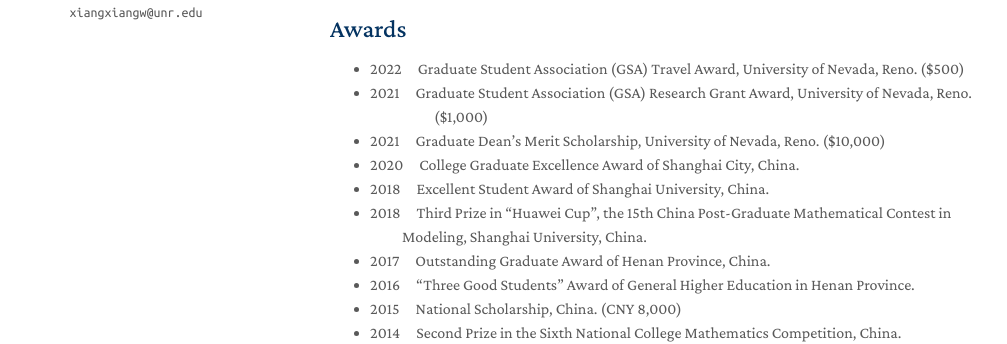
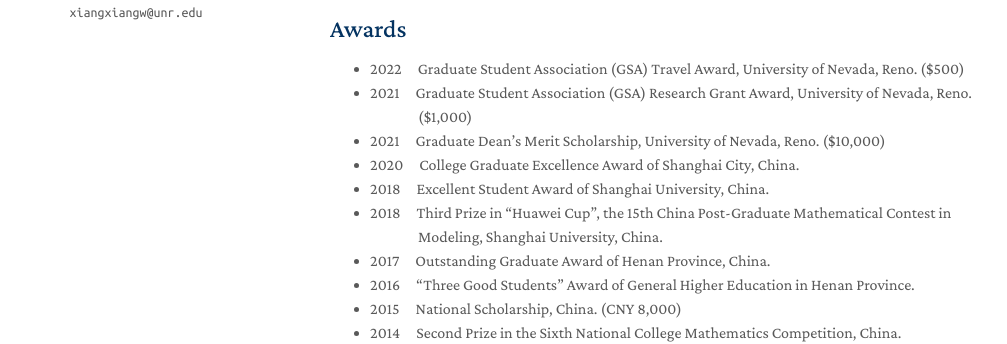
Before and after one commit to yaoyao-liu/minimal-light, a Jekyll site: the page built from index.md, in a window 1280 px wide. Shown: the part 346-690 px from the top of the page, without its empty margins (140-1147 px from the left). Built offline with Jekyll 4.4.1, drawn with Linux system fonts in a browser that asks for light colours; nearby versions of some CDN libraries; a style sheet for code colours, icons or effects is not loaded; our own code applies the rules of GitHub Pages for plain Markdown files.

```diff
--- a/index.md
+++ b/index.md
@@ -14,11 +14,11 @@ layout: homepage
 
 ## Awards
 - 2022&emsp;Graduate Student Association (GSA) Travel Award, University of Nevada, Reno. ($500)
-- 2021&emsp;Graduate Student Association (GSA) Research Grant Award, University of Nevada, Reno. &emsp;&emsp;&emsp;&emsp;($1,000)
+- 2021&emsp;Graduate Student Association (GSA) Research Grant Award, University of Nevada, Reno. &emsp;&emsp;&emsp;($1,000)
 - 2021&emsp;Graduate Dean’s Merit Scholarship, University of Nevada, Reno. ($10,000)
 - 2020&emsp;College Graduate Excellence Award of Shanghai City, China.
 - 2018&emsp;Excellent Student Award of Shanghai University, China.
-- 2018&emsp;Third Prize in “Huawei Cup”, the 15th China Post-Graduate Mathematical Contest in &emsp;&emsp;Modeling, Shanghai University, China.
+- 2018&emsp;Third Prize in “Huawei Cup”, the 15th China Post-Graduate Mathematical Contest in &emsp;&emsp;&emsp;Modeling, Shanghai University, China.
 - 2017&emsp;Outstanding Graduate Award of Henan Province, China.
 - 2016&emsp;“Three Good Students” Award of General Higher Education in Henan Province.
 - 2015&emsp;National Scholarship, China. (CNY 8,000)
```
